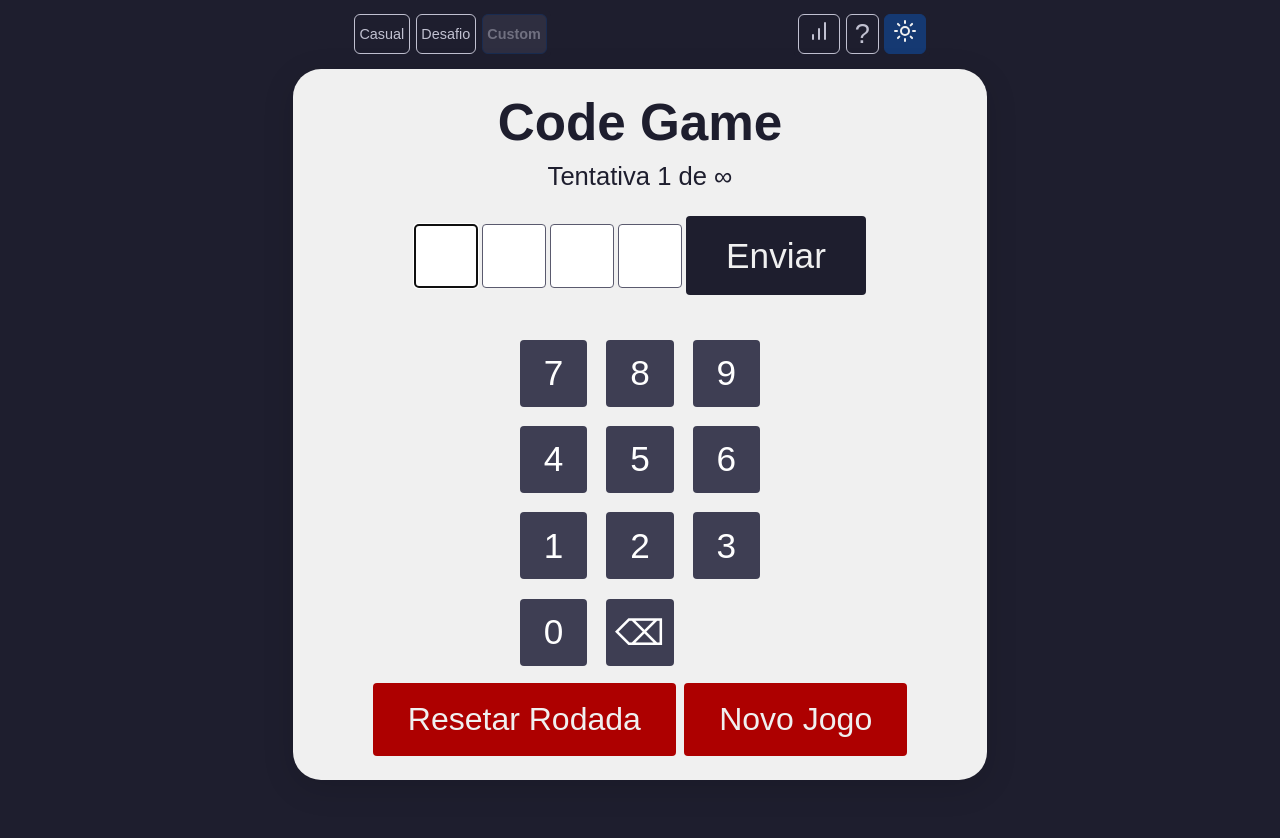
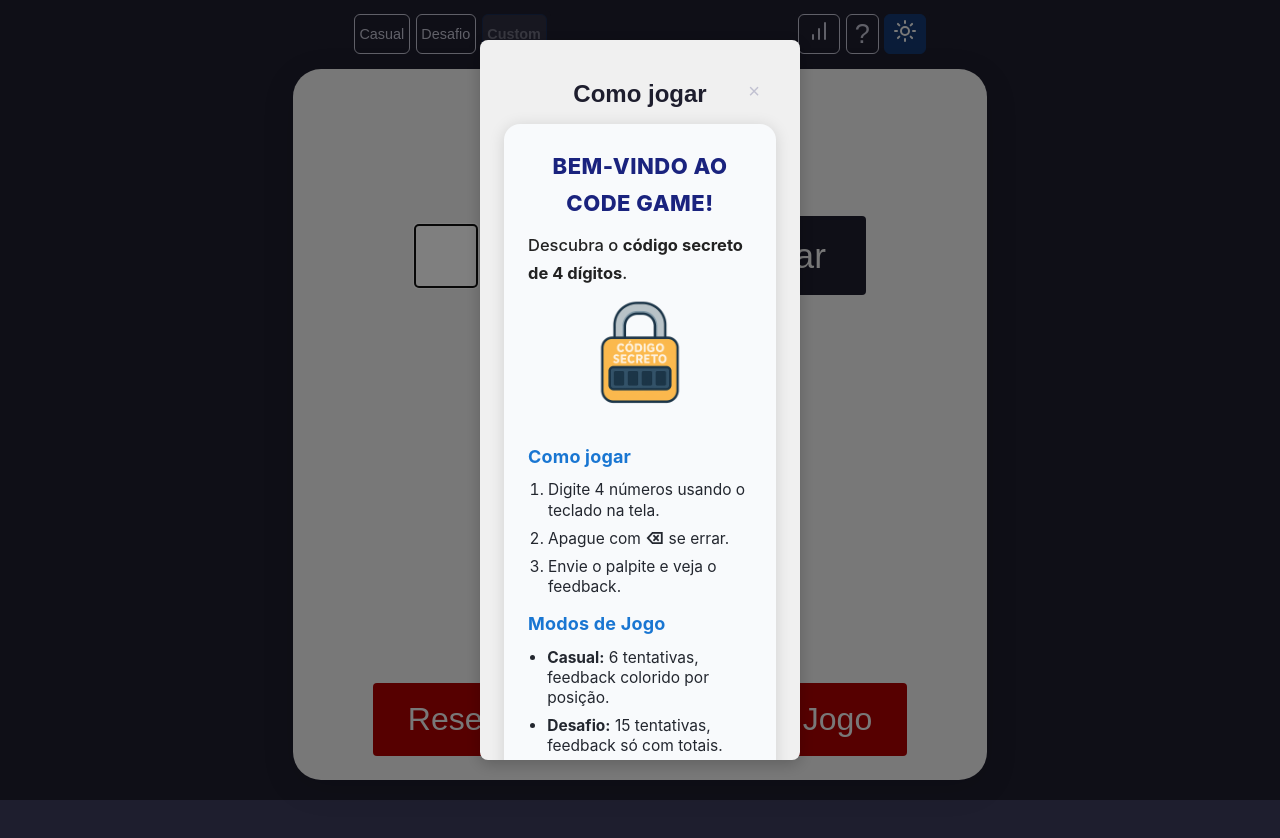
Before and after one commit to Luizcarlosmaia/CodeGame, a React (Vite) app: page /custom in a window 1280 px wide. Shown: the top 838 px of the page. Built offline with nearby package versions, Linux system fonts and the light colour scheme.

Commit message:
feat: melhorias visuais e usabilidade no modal de ajuda/tutoriais

```diff
--- a/src/AppContent.tsx
+++ b/src/AppContent.tsx
@@ -29,6 +29,7 @@ const AppContent: React.FC<Props> = ({ isDark, onToggleDark }) => {
   const mode = (location.pathname.replace("/", "") as Mode) || "casual";
 
   const [showHelp, setShowHelp] = useState(false);
+  const [helpTutorial, setHelpTutorial] = useState(false);
   const [showStats, setShowStats] = useState(() => {
     const stats = loadStats(mode);
     return isModeFinished(stats, mode);
@@ -51,18 +52,32 @@ const AppContent: React.FC<Props> = ({ isDark, onToggleDark }) => {
     setShowStats(isModeFinished(stats, mode));
   }, [mode]);
 
+  // Exibe o tutorial automaticamente se nunca jogou
+  React.useEffect(() => {
+    const stats = loadStats(mode);
+    if (stats.totalGames === 0) {
+      setShowHelp(true);
+      setHelpTutorial(true);
+    }
+  }, [mode]);
+
   return (
     <>
       <Header
         mode={mode}
         onModeChange={() => {}}
         onShowStats={() => setShowStats(true)}
-        onShowHelp={() => setShowHelp(true)}
+        onShowHelp={() => {
+          setShowHelp(true);
+          setHelpTutorial(false);
+        }}
         isDark={isDark}
         onToggleDark={onToggleDark}
       />
 
-      {showHelp && <HelpModal onClose={() => setShowHelp(false)} />}
+      {showHelp && (
+        <HelpModal onClose={() => setShowHelp(false)} tutorial={helpTutorial} />
+      )}
       {showStats && (
         <StatsModal
           stats={statsByMode[mode]}
--- a/src/components/HelpModal.tsx
+++ b/src/components/HelpModal.tsx
@@ -7,10 +7,13 @@ import {
   ModalContent,
   CloseButton,
 } from "../styles/AppStyles";
+import amostraTentativasImg from "../img/amostra-tentativas.png";
+import cadeadoImg from "../img/cadeado-com-4-digitos.png";
 
 interface HelpModalProps {
   onClose: () => void;
   appVersion?: string;
+  tutorial?: boolean;
 }
 
 export const HelpModal: React.FC<HelpModalProps> = ({
@@ -27,45 +30,212 @@ export const HelpModal: React.FC<HelpModalProps> = ({
             ×
           </CloseButton>
         </ModalHeader>
-        <ModalContent>
-          <h3>Controles</h3>
-          <ul>
-            <li>Use o teclado na tela para inserir cada dígito (0–9).</li>
-            <li>⌫ apaga o último dígito.</li>
-          </ul>
-          <h3>Modos de Jogo</h3>
-          <ul>
+        <ModalContent
+          style={{
+            background: "#f8fafc",
+            borderRadius: 16,
+            boxShadow: "0 2px 16px #0002",
+            padding: 24,
+            maxWidth: 420,
+            margin: "0 auto",
+            color: "#23272f",
+            fontFamily: `'Inter', 'Segoe UI', 'Roboto', 'Helvetica Neue', Arial, sans-serif`,
+            fontSize: 15.5,
+            letterSpacing: 0.01,
+            lineHeight: 1.7,
+            overflowY: "auto",
+            scrollbarWidth: "thin", // Firefox
+            scrollbarColor: "#e0e0e0 #f8fafc", // Firefox
+          }}
+        >
+          {/* Suaviza a barra de rolagem no Chrome/Safari/Edge */}
+          <style>{`
+            .modal-content::-webkit-scrollbar {
+              width: 7px;
+              background: #f8fafc;
+            }
+            .modal-content::-webkit-scrollbar-thumb {
+              background: #e0e0e0;
+              border-radius: 8px;
+            }
+            .modal-content::-webkit-scrollbar-thumb:hover {
+              background: #bdbdbd;
+            }
+          `}</style>
+          {/* 1. Boas-vindas e Objetivo */}
+          <h3
+            style={{
+              marginBottom: 8,
+              fontFamily: `'Montserrat', 'Inter', 'Segoe UI', Arial, sans-serif`,
+              fontWeight: 800,
+              fontSize: 22,
+              color: "#1a237e",
+              letterSpacing: 0.5,
+              textTransform: "uppercase",
+              textAlign: "center",
+              width: "100%",
+              display: "block",
+            }}
+          >
+            Bem-vindo ao Code Game!
+          </h3>
+          <p
+            style={{
+              marginBottom: 8,
+              fontSize: 16.5,
+              fontWeight: 500,
+              color: "#222",
+              fontFamily: "inherit",
+            }}
+          >
+            Descubra o <strong>código secreto de 4 dígitos</strong>.
+          </p>
+          <div style={{ textAlign: "center", margin: "0.5em 0 1.2em 0" }}>
+            <img
+              src={cadeadoImg}
+              alt="Cadeado com 4 dígitos"
+              style={{ maxWidth: 120, width: "100%", height: "auto" }}
+            />
+          </div>
+
+          {/* 2. Como Jogar */}
+          <h3
+            style={{
+              marginBottom: 8,
+              fontFamily: `'Montserrat', 'Inter', 'Segoe UI', Arial, sans-serif`,
+              fontWeight: 700,
+              fontSize: 18,
+              color: "#1976d2",
+              letterSpacing: 0.2,
+            }}
+          >
+            Como jogar
+          </h3>
+          <ol style={{ marginBottom: 12, paddingLeft: 20 }}>
+            <li>Digite 4 números usando o teclado na tela.</li>
             <li>
-              <strong>Casual</strong> – 6 tentativas, feedback colorido por
-              posição/existência.
+              Apague com <strong>⌫</strong> se errar.
+            </li>
+            <li>Envie o palpite e veja o feedback.</li>
+          </ol>
+
+          {/* 3. Modos de Jogo */}
+          <h3
+            style={{
+              marginBottom: 8,
+              fontFamily: `'Montserrat', 'Inter', 'Segoe UI', Arial, sans-serif`,
+              fontWeight: 700,
+              fontSize: 18,
+              color: "#1976d2",
+              letterSpacing: 0.2,
+            }}
+          >
+            Modos de Jogo
+          </h3>
+          <ul style={{ marginBottom: 12 }}>
+            <li>
+              <strong>Casual:</strong> 6 tentativas, feedback colorido por
+              posição.
             </li>
             <li>
-              <strong>Desafio</strong> – 15 tentativas, mostra apenas totais de
-              acertos.
+              <strong>Desafio:</strong> 15 tentativas, feedback só com totais.
             </li>
             <li>
-              <strong>Custom</strong> – modo livre, jogue com amigos, zera com
-              botão “Limpar / Novo Jogo”.
+              <strong>Custom:</strong> modo livre para jogar com amigos.
             </li>
           </ul>
-          <h3>Importante sobre sequência de vitórias</h3>
-          <ul>
+
+          {/* 4. Exemplo de Jogada */}
+          <h3
+            style={{
+              marginBottom: 8,
+              fontFamily: `'Montserrat', 'Inter', 'Segoe UI', Arial, sans-serif`,
+              fontWeight: 700,
+              fontSize: 18,
+              color: "#1976d2",
+              letterSpacing: 0.2,
+            }}
+          >
+            Exemplo de Jogada
+          </h3>
+          <div style={{ textAlign: "center", margin: "0.5em 0 1.2em 0" }}>
+            <img
+              src={amostraTentativasImg}
+              alt="Exemplo de tentativas com feedback colorido"
+              style={{
+                maxWidth: 220,
+                width: "100%",
+                height: "auto",
+                borderRadius: 8,
+                boxShadow: "0 1px 6px #0001",
+              }}
+            />
+          </div>
+          <ul style={{ marginBottom: 12 }}>
+            <li>🟩 Verde: dígito certo na posição certa</li>
+            <li>🟨 Amarelo: dígito existe, mas em outra posição</li>
+            <li>⬜ Cinza: dígito não existe no código</li>
+          </ul>
+
+          {/* 5. Dicas Rápidas */}
+          <h3
+            style={{
+              marginBottom: 8,
+              fontFamily: `'Montserrat', 'Inter', 'Segoe UI', Arial, sans-serif`,
+              fontWeight: 700,
+              fontSize: 18,
+              color: "#1976d2",
+              letterSpacing: 0.2,
+            }}
+          >
+            Dicas rápidas
+          </h3>
+          <ul style={{ marginBottom: 12 }}>
+            <li>Use o feedback para eliminar opções.</li>
+            <li>Não repita palpites já testados.</li>
+            <li>Pense com lógica!</li>
+          </ul>
+
+          {/* 6. Streak */}
+          <h3
+            style={{
+              marginBottom: 8,
+              fontFamily: `'Montserrat', 'Inter', 'Segoe UI', Arial, sans-serif`,
+              fontWeight: 700,
+              fontSize: 18,
+              color: "#1976d2",
+              letterSpacing: 0.2,
+            }}
+          >
+            Streak (Sequência de Vitórias)
+          </h3>
+          <ul style={{ marginBottom: 12 }}>
+            <li>Jogue todo dia para manter sua sequência.</li>
+            <li>Se pular um dia, ela zera.</li>
+          </ul>
+
+          {/* 7. Ações Especiais (Custom) */}
+          <h3
+            style={{
+              marginBottom: 8,
+              fontFamily: `'Montserrat', 'Inter', 'Segoe UI', Arial, sans-serif`,
+              fontWeight: 700,
+              fontSize: 18,
+              color: "#1976d2",
+              letterSpacing: 0.2,
+            }}
+          >
+            Ações Especiais (Custom)
+          </h3>
+          <ul style={{ marginBottom: 12 }}>
             <li>
-              Para manter sua sequência de vitórias, é necessário jogar todos os
-              dias. Se você pular um dia sem jogar, sua sequência será zerada
-              automaticamente, mesmo que não conte como derrota ou jogo perdido.
+              <strong>Limpar Rodada:</strong> apaga palpites.
+            </li>
+            <li>
+              <strong>Novo Jogo:</strong> novo código, zera histórico.
             </li>
           </ul>
-          <h3>Ações (modo Custom)</h3>
-          <ul>
-            <li>
-              <strong>Limpar Rodada</strong> – limpa todos os palpites.
-            </li>
-            <li>
-              <strong>Novo Jogo</strong> – gera um novo código e zera o
-              histórico.
-            </li>
-          </ul>
+
           <hr style={{ margin: "1.5em 0" }} />
           <div
             style={{ textAlign: "center", fontSize: "0.95em", color: "#888" }}
```
Also changed, not shown: src/img/amostra-tentativas.png (added), src/img/cadeado-com-4-digitos.png (added).
